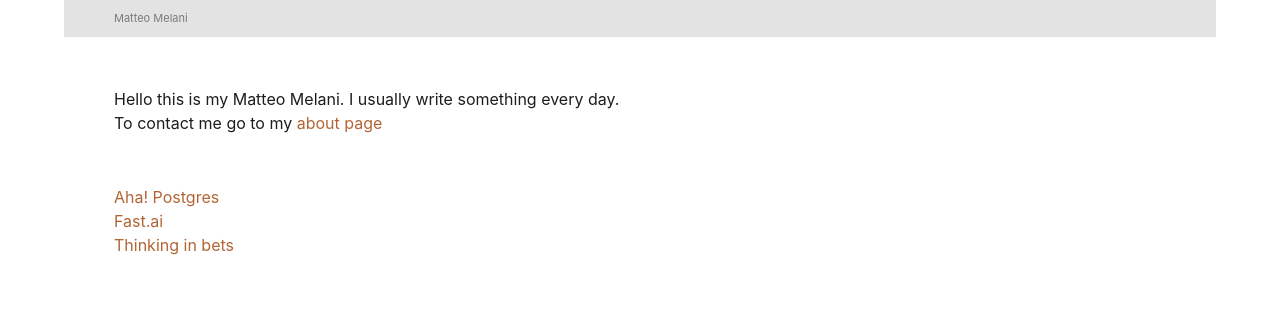
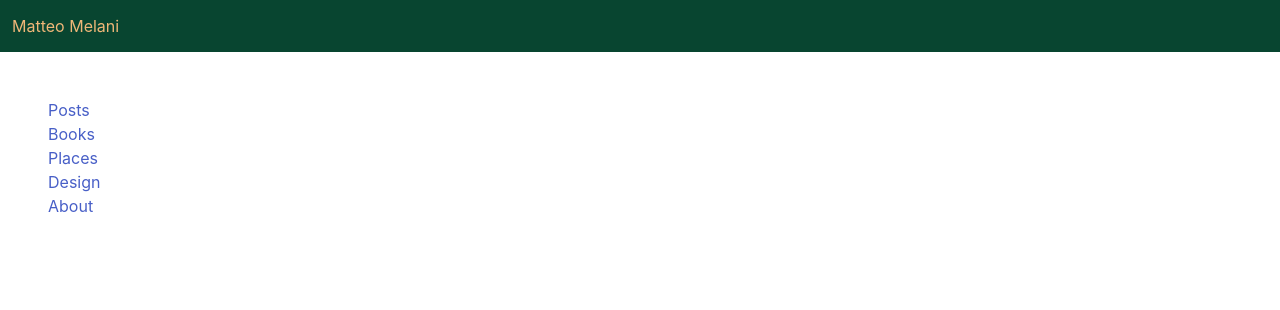
Before and after one commit to matteomelani/website, a Gatsby site: page / in a window 1280 px wide. Built offline with nearby package versions, Linux system fonts and the light colour scheme; Gatsby itself is replaced by a stand-in of ours.

Commit message:
reboots project

```diff
--- a/content/posts/Thinking-in-bets/index.md
+++ b/content/posts/Thinking-in-bets/index.md
@@ -6,11 +6,15 @@ tags: [ "technical", "devops", "developer"]
 published: "no"
 ---
 
-# This is a title
+# This is h1
+
+## This is h2
+
+### This is h3
+
+#### This is h4
 
 This is normal text
-
-## thisis shit
 
 * one
 * two
--- a/gatsby-browser.js
+++ b/gatsby-browser.js
@@ -1 +1 @@
-import("./src/style/index.scss")
+// import("./src/style/index.scss")
--- a/package.json
+++ b/package.json
@@ -14,7 +14,7 @@
   },
   "dependencies": {
     "bulma": "^0.7.5",
-    "gatsby": "^2.16.3",
+    "gatsby": "^2.18.23",
     "gatsby-cli": "^2.8.1",
     "gatsby-plugin-react-helmet": "^3.1.13",
     "gatsby-plugin-sass": "^2.1.20",
@@ -27,7 +27,7 @@
     "gatsby-remark-smartypants": "^2.1.14",
     "gatsby-source-filesystem": "^2.1.33",
     "gatsby-transformer-remark": "^2.6.30",
-    "node-sass": "^4.12.0",
+    "node-sass": "^4.13.1",
     "prismjs": "^1.17.1",
     "react": "^16.10.2",
     "react-dom": "^16.10.2",
--- a/src/components/layout.js
+++ b/src/components/layout.js
@@ -1,17 +1,23 @@
 import React from "react"
 import Breadcrumbs from "./breadcrumbs"
 
+import './layout.scss'
+
 export default (props) => (
-  <div className='container'>
-    <div id='top-bar'>
-      <Breadcrumbs items={props.breadcrumbsItems}></Breadcrumbs>
-    </div>
-    <div id='main-area'>
+  <div>
+    <nav id='mm-topnavbar' className='navbar is-fixed-top is-primary'>
+      <div className='navbar-brand'>
+        <div className='navbar-item'>
+          <Breadcrumbs items={props.breadcrumbsItems} />
+        </div>
+      </div>
+    </nav>
+    <section id='mm-mainarea' className='section'>
       <div className='columns'>
         <div id='main-box' className='column is-four-fifths'>
           {props.children}
         </div>
       </div>
-    </div>
+    </section>
   </div>
 )
--- /dev/null
+++ b/src/components/layout.scss
@@ -0,0 +1,36 @@
+
+@import "../style/index.scss";
+
+
+// #pinned-message {
+//     margin: 0px 0px 50px 0px;
+// }
+
+// #contact-info {
+//     margin: 25px 0px 50px 0px;
+// }
+
+#top-bar {
+  .breadcrumb {
+      font-size: 11px;
+      opacity: 0.6;
+  }
+
+}
+
+#mm-mainarea {
+  margin-top: 50px;
+}
+
+// .post-item {
+//   display: flex;
+//   align-items: center;
+// }
+
+// .post-item:last-child {
+//   margin-bottom: 0;
+// }
+
+// .post-title {
+//   margin-bottom: 10px;
+// }
--- a/src/pages/index.js
+++ b/src/pages/index.js
@@ -9,50 +9,15 @@ export default ({ data }) => (
     <Layout breadcrumbsItems={[{text:'Matteo Melani', link: '/'}]}>
       <SEO
         title = "All Posts"
-        description= "Matteo's blog."
+        description= "Matteo Melani's posts"
         zType = 'website'
       />
-        <p id='pinned-message'>
-          Hello this is my Matteo Melani. I usually write something every day.
-          <br></br>
-          To contact me go to my <Link to="/about">about page</Link>
-        </p>
-        {
-          data.allMarkdownRemark.edges.map(
-            ({ node })=> (
-              <PostItem
-                key = {node.frontmatter.title}
-                title = {node.frontmatter.title}
-                slug = {node.fields.slug}
-                date = {node.frontmatter.date}
-              />
-            )
-          )
-        }
+        <ul>
+          <li><Link to='posts'>Posts</Link></li>
+          <li><Link to='books'>Books</Link></li>
+          <li><Link to='places'>Places</Link></li>
+          <li><Link to='design'>Design</Link></li>
+          <li><Link to='about'>About</Link></li>
+        </ul>
     </Layout>
 )
-
-
-export const pageQuery = graphql`
-  query {
-    site {
-      siteMetadata {
-        title
-      }
-    },
-    allMarkdownRemark(sort: { fields: [frontmatter___date], order: DESC }) {
-      edges {
-        node {
-          fields{
-            slug
-          }
-          frontmatter {
-            date(formatString: "MMM DD")
-            title
-            description
-          }
-        }
-      }
-    }
-  }
-`
--- a/src/style/_mystyles.scss
+++ b/src/style/_mystyles.scss
@@ -12,18 +12,34 @@ $accent-brown:   #5a3623;
 $accent-beige:   #b79267;
 $accent-orange:  #b26434;
 
+// Colors Schema: SF-maritime
+$mm-dark-green: #084530;
+$mm-black: #0d100d;
+$mm-white: #ddd7c7;
+$mm-sea-green: #606e5a;
+$mm-orange: #ba2905;
+$mm-dark-blue: #163953;
+$mm-light-blue: #516c7b;
+$mm-yellow: #EFB778;
 
-$text: $base-black;
-$link: $accent-orange;
-// $link: #00DBB4;
-// $link: #00B9CC;
-// $link: #01BA36;
-// $link: #0E5C22;
-// $link: #669275;
-// $body-font-size: 16px;
+$mm-other-green: #02c159;
+$mm-other-yellow: #e0af0f;
+$mm-other-yellow2: #e8c159;
+
+$primary: $mm-dark-green;
+$text: $mm-black;
+// $link: $mm-light-blue;
+$body-font-size: 16px;
 
 
 @import "~bulma/bulma.sass";
+
+.breadcrumb li.is-active a {
+    color: $mm-yellow;
+}
+.breadcrumb li a {
+    color: $mm-light-blue;
+}
 
 // h1 {
 //     font-size: 32px;
--- a/src/style/index.scss
+++ b/src/style/index.scss
@@ -1,38 +1,2 @@
 
-@import "./mystyles";
-
-
-#pinned-message {
-    margin: 0px 0px 50px 0px;
-}
-
-#contact-info {
-    margin: 25px 0px 50px 0px;
-}
-
-#top-bar {
-  background: $base-white;
-  padding: 10px 50px;
-  .breadcrumb {
-      font-size: 11px;
-      opacity: 0.6;
-  }
-
-}
-
-#main-area {
-  padding: 50px 50px;
-}
-
-.post-item {
-  display: flex;
-  align-items: center;
-}
-
-.post-item:last-child {
-  margin-bottom: 0;
-}
-
-.post-title {
-  margin-bottom: 10px;
-}
+@import "./mystyles"
--- a/src/templates/post.js
+++ b/src/templates/post.js
@@ -6,7 +6,10 @@ import SEO from "../components/seo"
 export default ( props ) => {
     const post = props.data.markdownRemark
     return (
-        <Layout breadcrumbsItems={[{text:'Matteo Melani', link: '/'},{text: post.frontmatter.title , link: post.slug}]}>
+        <Layout breadcrumbsItems={[
+          { text:'Matteo Melani', link: '/' },
+          { text: 'Posts', link: 'posts'},
+          { text: post.frontmatter.title , link: post.slug }]}>
           <SEO
             title = { post.frontmatter.title }
             description= { post.frontmatter.description || post.excerpt }
```
Also changed, not shown: src/pages/posts.js (added, +53 -0 lines), README.md, 1 other file.
